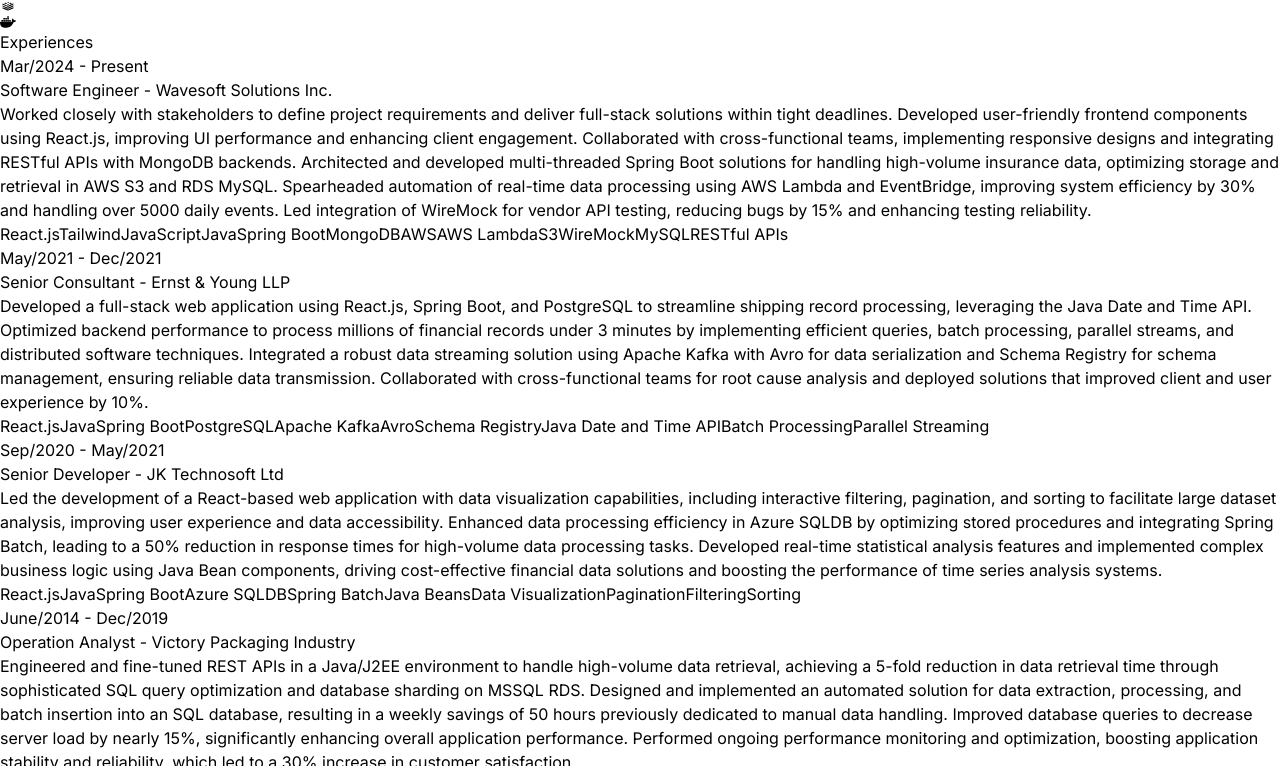
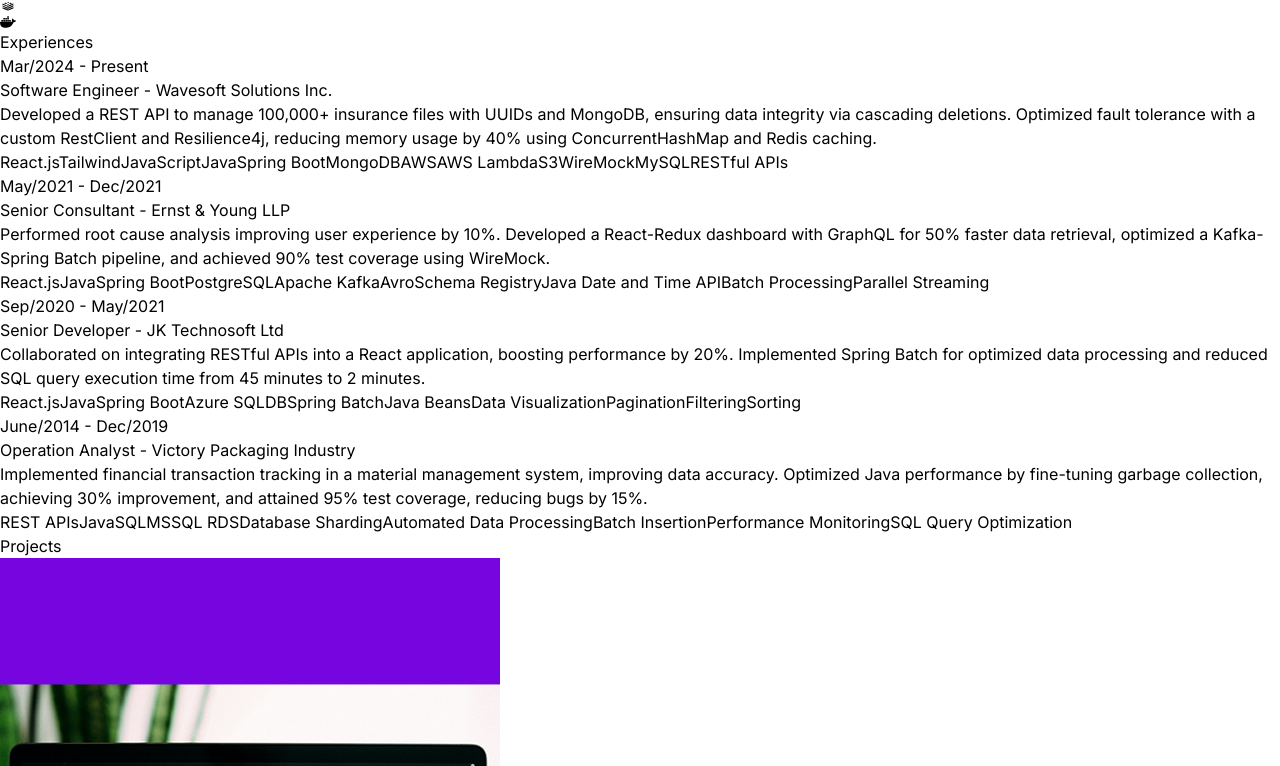
Before and after one commit to iaschowrai/iaschowraitemp, a React (Vite) app: page / in a window 1280 px wide. Shown: the part 2034-2800 px from the top of the page. Built offline with nearby package versions, Linux system fonts and the light colour scheme.

Commit message:
content updated

```diff
--- a/src/constants/index.js
+++ b/src/constants/index.js
@@ -12,32 +12,31 @@
 I hold a Master’s in Computer Science from Clark University, where I delved into advanced topics such as algorithms, software engineering, and data analytics. Alongside my formal education, I’m certified in Confluent Kafka and Oracle Java, which underscores my commitment to staying current with industry advancements.
 
 Through this blog, I aim to share my insights, experiences, and tips from the world of software development. Whether you’re a fellow developer, a tech enthusiast, or just curious about the latest trends, I hope you find valuable information here. Feel free to connect with me on LinkedIn and explore my projects on GitHub. Thanks for stopping by, and I look forward to engaging with you!`;
-//`I am a passionate full stack developer with a knack for crafting robust and scalable web applications. With 7+ years of hands-on experience, I have honed my skills in front-end technologies like React, Vite.js and framer motion, as well as back-end technologies like Java, Spring Boot, Spring Cloud, Event-Driven Architecture, Docker, MySQL, PostgreSQL, and MongoDB. My goal is to leverage my expertise to create innovative solutions that drive business growth and deliver exceptional user experiences.`
-// export const ABOUT_TEXT = `I am a dedicated and versatile full stack developer with a passion for creating efficient and user-friendly web applications. With 5 years of professional experience, I have worked with a variety of technologies, including React, Next.js, Node.js, MySQL, PostgreSQL, and MongoDB. My journey in web development began with a deep curiosity for how things work, and it has evolved into a career where I continuously strive to learn and adapt to new challenges. I thrive in collaborative environments and enjoy solving complex problems to deliver high-quality solutions. Outside of coding, I enjoy staying active, exploring new technologies, and contributing to open-source projects.`;
+// I am a passionate full stack developer with a knack for crafting robust and scalable web applications. With 7+ years of hands-on experience, I have honed my skills in front-end technologies like React, Vite.js and framer motion, as well as back-end technologies like Java, Spring Boot, Spring Cloud, Event-Driven Architecture, Docker, MySQL, PostgreSQL, and MongoDB. My goal is to leverage my expertise to create innovative solutions that drive business growth and deliver exceptional user experiences.
+// export const ABOUT_TEXT = I am a dedicated and versatile full stack developer with a passion for creating efficient and user-friendly web applications. With 5 years of professional experience, I have worked with a variety of technologies, including React, Next.js, Node.js, MySQL, PostgreSQL, and MongoDB. My journey in web development began with a deep curiosity for how things work, and it has evolved into a career where I continuously strive to learn and adapt to new challenges. I thrive in collaborative environments and enjoy solving complex problems to deliver high-quality solutions. Outside of coding, I enjoy staying active, exploring new technologies, and contributing to open-source projects.;
 
 export const EXPERIENCES = [
   {
     year: "Mar/2024 - Present",
     role: "Software Engineer",
     company: "Wavesoft Solutions Inc.",
-    description: `Worked closely with stakeholders to define project requirements and deliver full-stack solutions within tight deadlines. Developed user-friendly frontend components using React.js, improving UI performance and enhancing client engagement. Collaborated with cross-functional teams, implementing responsive designs and integrating RESTful APIs with
-    MongoDB backends. Architected and developed multi-threaded Spring Boot solutions for handling high-volume insurance data, optimizing storage and retrieval in AWS S3 and RDS MySQL. Spearheaded automation of real-time data processing using AWS Lambda and EventBridge, improving system efficiency by 30% and handling over 5000 daily events. Led integration of WireMock for vendor API testing, reducing bugs by 15% and enhancing testing reliability.`,
+    description: `Developed a REST API to manage 100,000+ insurance files with UUIDs and MongoDB, ensuring data integrity via cascading deletions. Optimized fault tolerance with a custom RestClient and Resilience4j, reducing memory usage by 40% using ConcurrentHashMap and Redis caching.`,
+    //Worked closely with stakeholders to define project requirements and deliver full-stack solutions within tight deadlines. Developed user-friendly frontend components using React.js, improving UI performance and enhancing client engagement. Collaborated with cross-functional teams, implementing responsive designs and integrating RESTful APIs with
+    //MongoDB backends. Architected and developed multi-threaded Spring Boot solutions for handling high-volume insurance data, optimizing storage and retrieval in AWS S3 and RDS MySQL. Spearheaded automation of real-time data processing using AWS Lambda and EventBridge, improving system efficiency by 30% and handling over 5000 daily events. Led integration of WireMock for vendor API testing, reducing bugs by 15% and enhancing testing reliability.`,
     technologies: ["React.js", "Tailwind", "JavaScript", "Java", "Spring Boot", "MongoDB", "AWS", "AWS Lambda", "S3", "WireMock", "MySQL", "RESTful APIs"]
   },
   {
     year: "May/2021 - Dec/2021",
     role: "Senior Consultant",
     company: "Ernst & Young LLP",
-    description: `Developed a full-stack web application using React.js, Spring Boot, and PostgreSQL to streamline shipping record processing, leveraging the Java Date and Time API. Optimized backend performance to process millions of financial records under 3 minutes by implementing efficient queries, batch processing, parallel streams, and distributed software techniques. Integrated a robust data streaming solution using Apache Kafka with Avro for data serialization and Schema Registry for schema management, ensuring reliable data transmission. Collaborated with cross-functional teams for root cause analysis and deployed solutions that improved client and user experience by 10%.`,
+    description: `Performed root cause analysis improving user experience by 10%. Developed a React-Redux dashboard with GraphQL for 50% faster data retrieval, optimized a Kafka-Spring Batch pipeline, and achieved 90% test coverage using WireMock.`,
     technologies: ["React.js", "Java", "Spring Boot", "PostgreSQL", "Apache Kafka", "Avro", "Schema Registry", "Java Date and Time API", "Batch Processing", "Parallel Streaming"]
   },
   {
     year: "Sep/2020 - May/2021",
     role: "Senior Developer",
     company: "JK Technosoft Ltd",
-    description: `Led the development of a React-based web application with data visualization capabilities, including interactive filtering, pagination, and sorting to facilitate large dataset analysis, improving user experience and data accessibility.
-                  Enhanced data processing efficiency in Azure SQLDB by optimizing stored procedures and integrating Spring Batch, leading to a 50% reduction in response times for high-volume data processing tasks.
-                  Developed real-time statistical analysis features and implemented complex business logic using Java Bean components, driving cost-effective financial data solutions and boosting the performance of time series analysis systems.`,
+    description: `Collaborated on integrating RESTful APIs into a React application, boosting performance by 20%. Implemented Spring Batch for optimized data processing and reduced SQL query execution time from 45 minutes to 2 minutes.`,
     technologies: ["React.js", "Java", "Spring Boot", "Azure SQLDB", "Spring Batch", "Java Beans", "Data Visualization", "Pagination", "Filtering", "Sorting"]
 
   },
@@ -45,7 +44,7 @@
     year: "June/2014 - Dec/2019",
     role: "Operation Analyst",
     company: "Victory Packaging Industry",
-    description: `Engineered and fine-tuned REST APIs in a Java/J2EE environment to handle high-volume data retrieval, achieving a 5-fold reduction in data retrieval time through sophisticated SQL query optimization and database sharding on MSSQL RDS. Designed and implemented an automated solution for data extraction, processing, and batch insertion into an SQL database, resulting in a weekly savings of 50 hours previously dedicated to manual data handling. Improved database queries to decrease server load by nearly 15%, significantly enhancing overall application performance. Performed ongoing performance monitoring and optimization, boosting application stability and reliability, which led to a 30% increase in customer satisfaction.`,
+    description: `Implemented financial transaction tracking in a material management system, improving data accuracy. Optimized Java performance by fine-tuning garbage collection, achieving 30% improvement, and attained 95% test coverage, reducing bugs by 15%.`,
     technologies: ["REST APIs", "Java","SQL", "MSSQL RDS", "Database Sharding", "Automated Data Processing", "Batch Insertion", "Performance Monitoring", "SQL Query Optimization"]
   },
 ];
```
